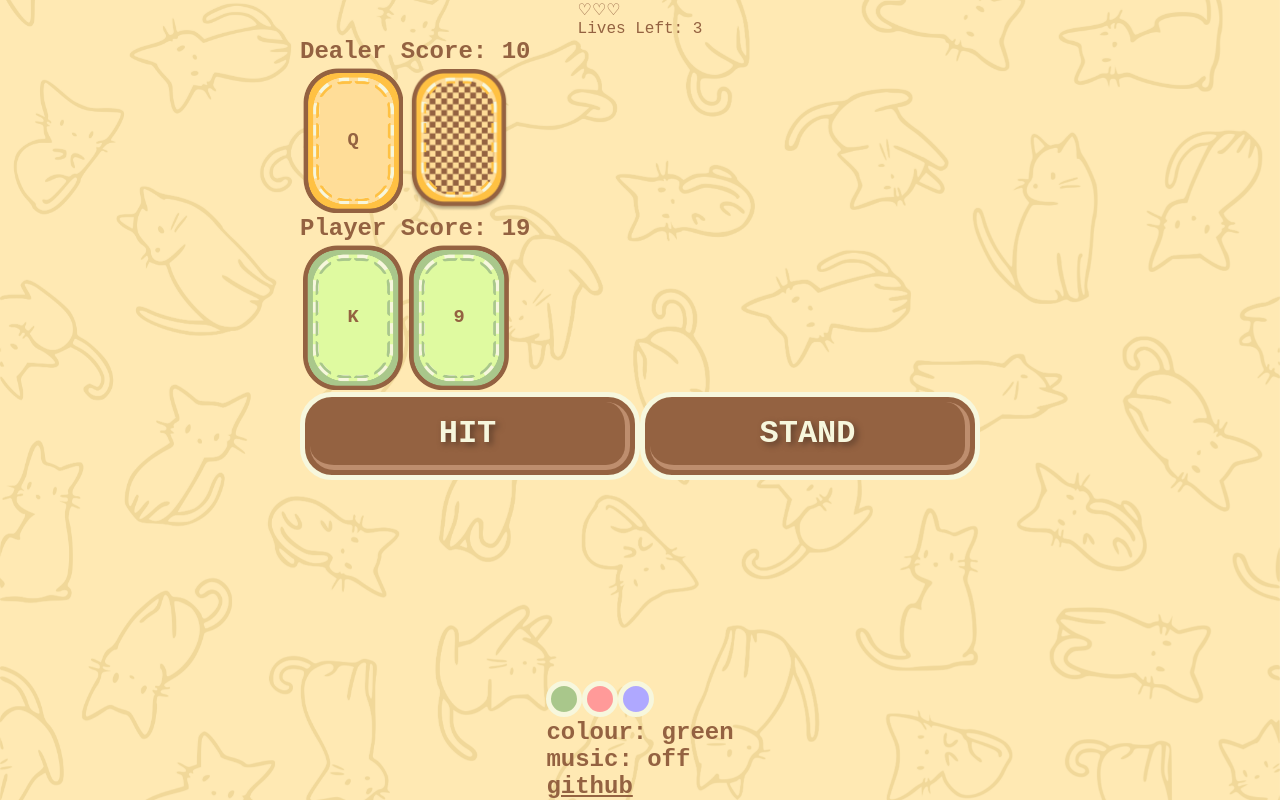
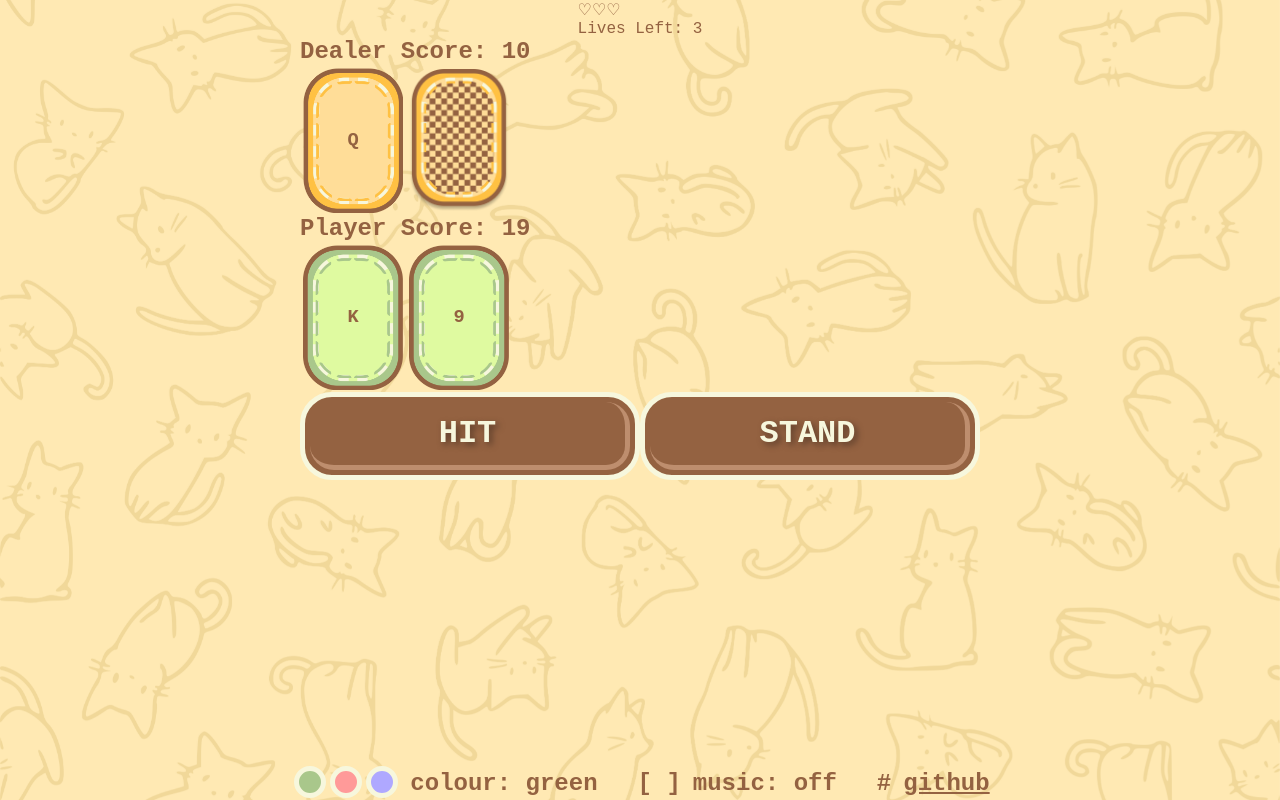
Before and after one commit to ninaespiritu/Catjack, a React (Create React App) app: page /play in a window 1280 px wide. Built offline with nearby package versions, Linux system fonts and the light colour scheme; a web font is replaced by a local one.

Commit message:
Style/design Footer component

```diff
--- a/src/components/Footer.js
+++ b/src/components/Footer.js
@@ -1,3 +1,5 @@
+import "../styles/Footer.css";
+
 const Footer = ({
 	musicToggle,
 	musicPlaying,
@@ -9,6 +11,8 @@ const Footer = ({
 }) => {
 	return (
 		<footer className="footer">
+			<div className="footer-group">
+				<div className="footer-icon">
 					<button
 						className="button-color card-green"
 						onClick={() => setColorCard(cardGreen)}
@@ -21,6 +25,7 @@ const Footer = ({
 						className="button-color card-purple"
 						onClick={() => setColorCard(cardPurple)}
 					></button>
+				</div>
 				<p>
 					colour:{" "}
 					{colorCard === cardGreen
@@ -29,13 +34,24 @@ const Footer = ({
 						? "pink"
 						: "purple"}
 				</p>
+			</div>
 
-			<p onClick={() => musicToggle()}>
-				music: {musicPlaying ? "on" : "off"}
-			</p>
-			<a href="https://github.com/ninaespiritu/Catjack" target="_blank">
+			<div className="footer-group" onClick={() => musicToggle()}>
+				<div className="footer-icon">
+					{musicPlaying ? "[#]" : "[ ]"}
+				</div>
+				<p>music: {musicPlaying ? "on" : "off"}</p>
+			</div>
+
+			<div className="footer-group">
+				<div className="footer-icon">#</div>
+				<a
+					href="https://github.com/ninaespiritu/Catjack"
+					target="_blank"
+				>
 					<p>github</p>
 				</a>
+			</div>
 		</footer>
 	);
 };
--- a/src/styles/Catjack.css
+++ b/src/styles/Catjack.css
@@ -5,25 +5,6 @@
   flex-direction: column;
   justify-content: center;
   align-items: center;
-}
-
-.button-color {
-  width: 36px;
-  height: 36px;
-  border: 5px solid var(--color-white);
-  border-radius: 100%;
-}
-
-.card-green {
-  background-color: var(--color-green-dark);
-}
-
-.card-pink {
-  background-color: var(--color-pink-dark);
-}
-
-.card-purple {
-  background-color: var(--color-purple-dark);
 }
 
 .footer {
--- /dev/null
+++ b/src/styles/Footer.css
@@ -0,0 +1,35 @@
+footer {
+  display: flex;
+  justify-content: center;
+  align-items: center;
+}
+
+.footer-group {
+  margin: 0 20px;
+  display: flex;
+  align-items: center;
+}
+
+.footer-icon {
+  margin: 0 12px 0 0;
+}
+
+.button-color {
+  margin: 0 0 0 4px;
+  width: 32px;
+  height: 32px;
+  border: 5px solid var(--color-white);
+  border-radius: 100%;
+}
+
+.card-green {
+  background-color: var(--color-green-dark);
+}
+
+.card-pink {
+  background-color: var(--color-pink-dark);
+}
+
+.card-purple {
+  background-color: var(--color-purple-dark);
+}
```
Lines whose indentation alone changed are shown as unchanged.
